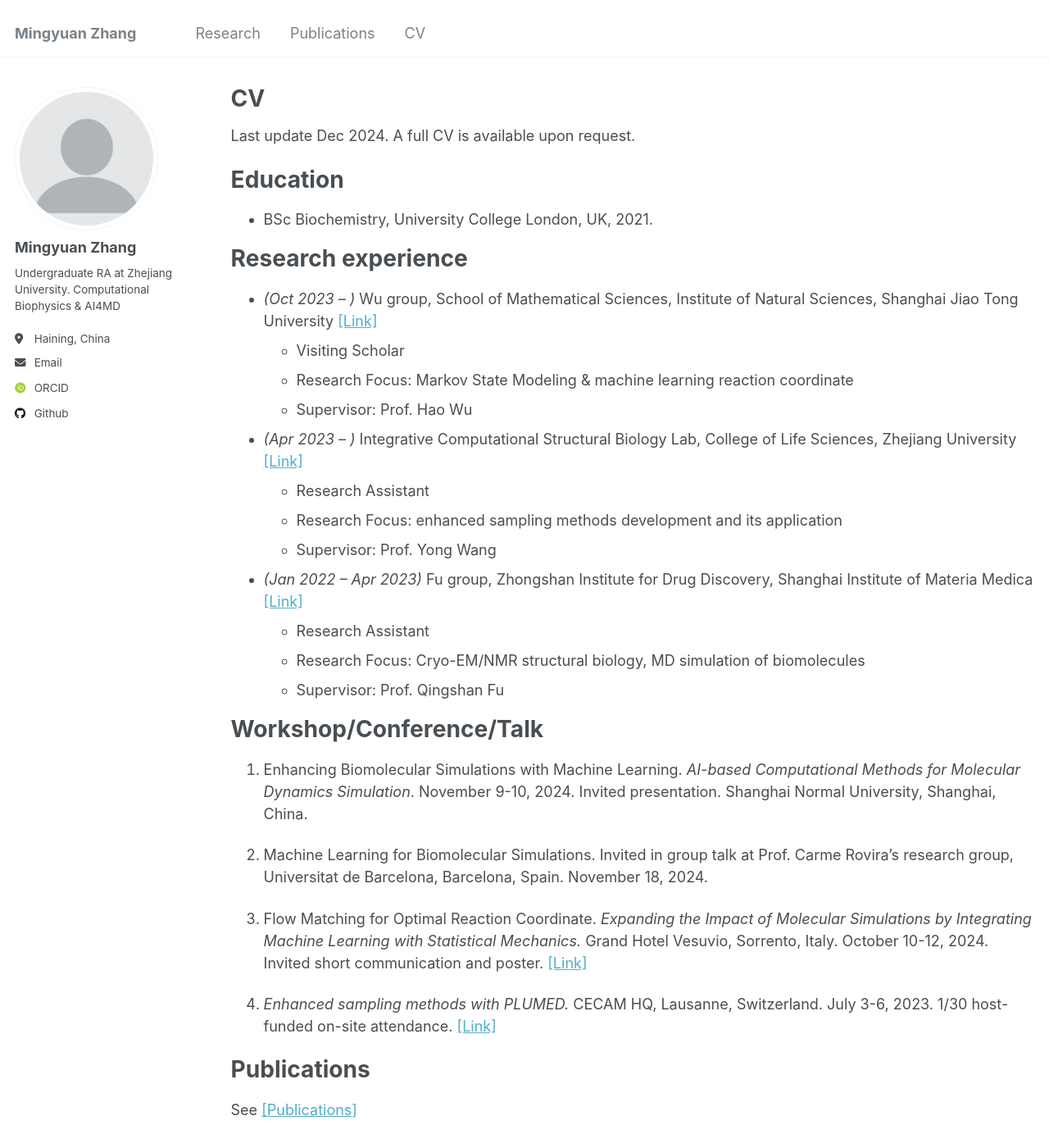
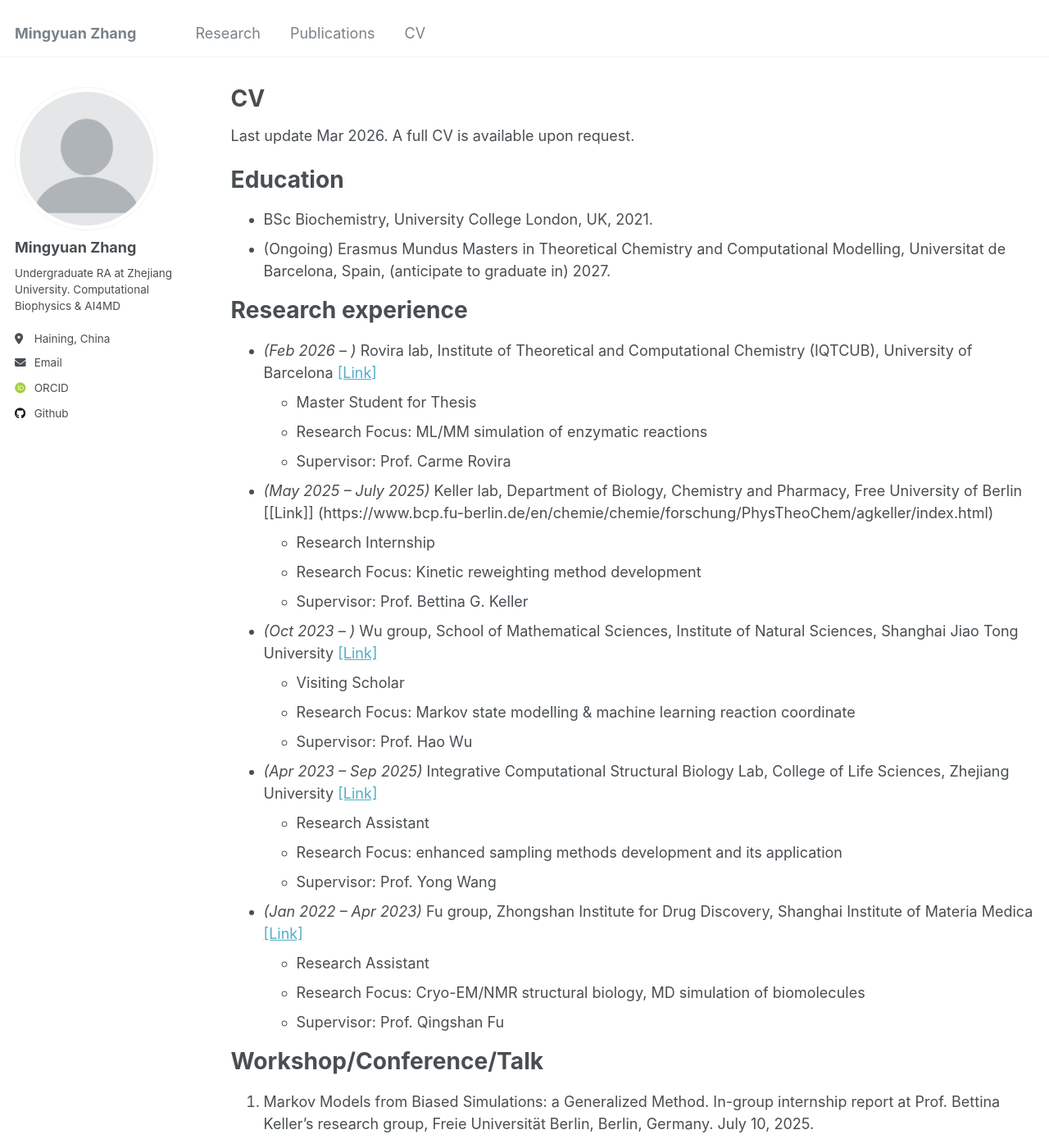
Before and after one commit to Mingyuan00/Mingyuan00.github.io, a Jekyll site: the page built from _pages/cv.md, in a window 1280 px wide and 1400 px high. Shown: the whole window at 82% size. Built offline with Jekyll 4.4.1, drawn with Linux system fonts in a browser that asks for light colours; some web fonts are replaced; some of the changed text lies outside the part shown.

Commit message:
Update cv.md

```diff
--- a/_pages/cv.md
+++ b/_pages/cv.md
@@ -9,21 +9,32 @@ redirect_from:
 
 {% include base_path %}
 
-Last update Dec 2024. A full CV is available upon request.
+Last update Mar 2026. A full CV is available upon request.
 
 Education
 ======
 * BSc Biochemistry, University College London, UK, 2021.
+* (Ongoing) Erasmus Mundus Masters in Theoretical Chemistry and Computational Modelling, Universitat de Barcelona, Spain, (anticipate to graduate in) 2027.
 
 
 Research experience
 ======
+* _(Feb 2026 -- )_ Rovira lab, Institute of Theoretical and Computational Chemistry (IQTCUB), University of Barcelona [[Link]](https://sites.google.com/site/roviralab/)
+  * Master Student for Thesis
+  * Research Focus: ML/MM simulation of enzymatic reactions
+  * Supervisor: Prof. Carme Rovira
+
+* _(May 2025 -- July 2025)_ Keller lab, Department of Biology, Chemistry and Pharmacy, Free University of Berlin [[Link]] (https://www.bcp.fu-berlin.de/en/chemie/chemie/forschung/PhysTheoChem/agkeller/index.html)
+  * Research Internship
+  * Research Focus: Kinetic reweighting method development
+  * Supervisor: Prof. Bettina G. Keller
+
 * _(Oct 2023 -- )_ Wu group, School of Mathematical Sciences, Institute of Natural Sciences, Shanghai Jiao Tong University [[Link]](https://ins.sjtu.edu.cn/peoples/wuhao)
   * Visiting Scholar
-  * Research Focus: Markov State Modeling & machine learning reaction coordinate
+  * Research Focus: Markov state modelling & machine learning reaction coordinate
   * Supervisor: Prof. Hao Wu
 
-* _(Apr 2023 --  )_ Integrative Computational Structural Biology Lab, College of Life Sciences, Zhejiang University [[Link]](https://person.zju.edu.cn/en/yongwangISB)
+* _(Apr 2023 -- Sep 2025)_ Integrative Computational Structural Biology Lab, College of Life Sciences, Zhejiang University [[Link]](https://person.zju.edu.cn/en/yongwangISB)
   * Research Assistant
   * Research Focus: enhanced sampling methods development and its application
   * Supervisor: Prof. Yong Wang
@@ -35,13 +46,19 @@ Research experience
 
 Workshop/Conference/Talk
 ======
-1. Enhancing Biomolecular Simulations with Machine Learning. *AI-based Computational Methods for Molecular Dynamics Simulation*. November 9-10, 2024. Invited presentation. Shanghai Normal University, Shanghai, China.
+1. Markov Models from Biased Simulations: a Generalized Method. In-group internship report at Prof. Bettina Keller's research group, Freie Universität Berlin, Berlin, Germany. July 10, 2025.
 
-2. Machine Learning for Biomolecular Simulations. Invited in group talk at Prof. Carme Rovira's research group, Universitat de Barcelona, Barcelona, Spain. November 18, 2024.
+2. Enhancing Biomolecular Simulations with Machine Learning. *AI-based Computational Methods for Molecular Dynamics Simulation*. November 9-10, 2024. Invited presentation. Shanghai Normal University, Shanghai, China.
 
-3. Flow Matching for Optimal Reaction Coordinate. *Expanding the Impact of Molecular Simulations by Integrating Machine Learning with Statistical Mechanics.* Grand Hotel Vesuvio, Sorrento, Italy. October 10-12, 2024. Invited short communication and poster. [[Link]](https://www.cecam.org/workshop-details/expanding-the-impact-of-molecular-simulations-by-integrating-machine-learning-with-statistical-mechanics-1331)
+3. Machine Learning for Biomolecular Simulations. Invited in-group talk at Prof. Carme Rovira's research group, Universitat de Barcelona, Barcelona, Spain. November 18, 2024.
 
-4. *Enhanced sampling methods with PLUMED.* CECAM HQ, Lausanne, Switzerland. July 3-6, 2023. 1/30 host-funded on-site attendance. [[Link]](https://www.cecam.org/workshop-details/enhanced-sampling-methods-with-plumed-1200)
+4. Flow Matching for Optimal Reaction Coordinate. *Expanding the Impact of Molecular Simulations by Integrating Machine Learning with Statistical Mechanics.* Grand Hotel Vesuvio, Sorrento, Italy. October 10-12, 2024. Invited short communication and poster. [[Link]](https://www.cecam.org/workshop-details/expanding-the-impact-of-molecular-simulations-by-integrating-machine-learning-with-statistical-mechanics-1331)
+
+5. *Enhanced sampling methods with PLUMED.* CECAM HQ, Lausanne, Switzerland. July 3-6, 2023. 1/30 host-funded on-site attendance. [[Link]](https://www.cecam.org/workshop-details/enhanced-sampling-methods-with-plumed-1200)
+
+Teaching Activities
+======
+1. *Bootcamp in Enhanced Sampling Methods for Biomolecular Simulation.* College of Life Sciences, Zhejiang University. August 11-15, 2025. Organizer & Lecturer. (Slides & notes available upon request.)
 
 Publications
 ======
```
